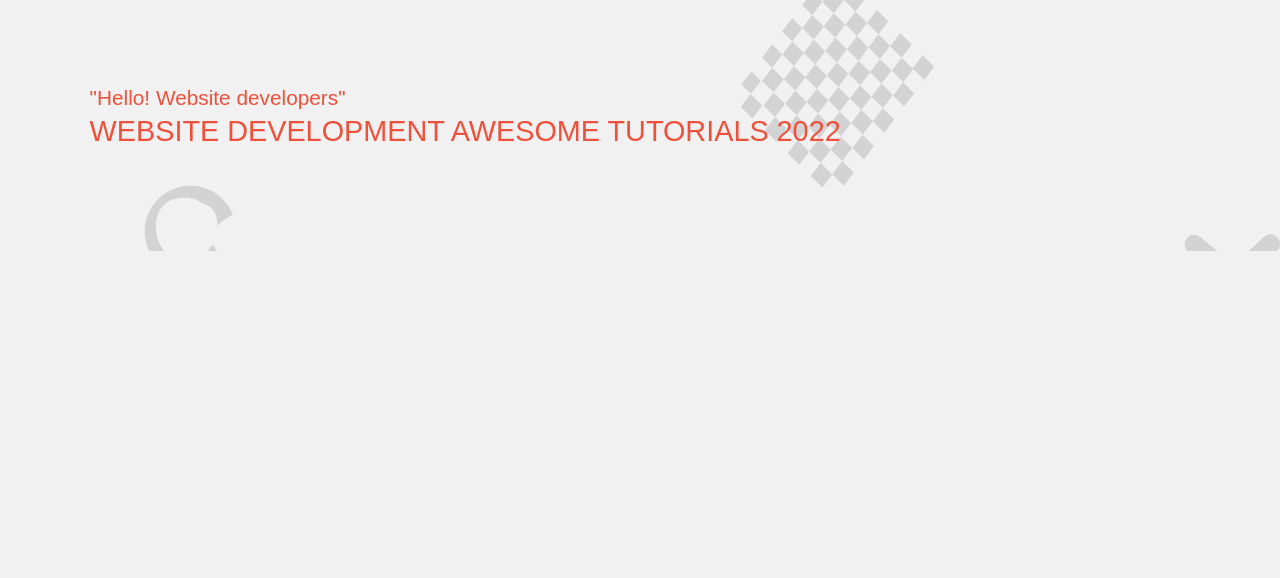
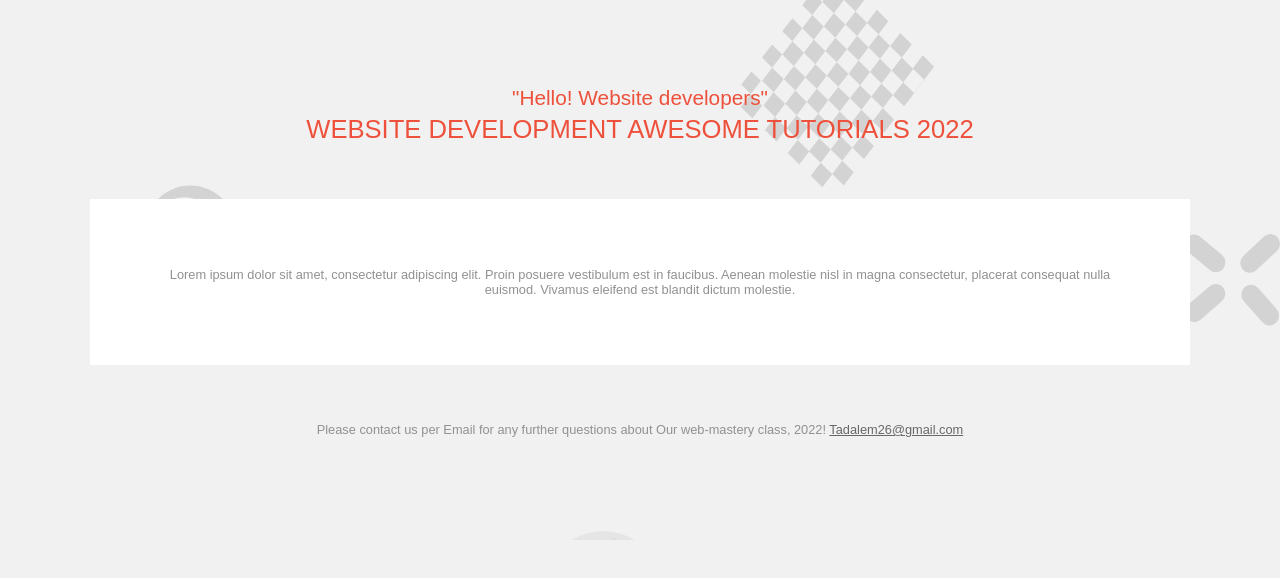
Before and after one commit to TadesseDev/LEARN-TO-CODE, a website: page about.html in a window 1280 px wide. Shown: the part 124-702 px from the top of the page. Drawn offline with Linux system fonts and the light colour scheme; a web font is replaced by a local one.

Commit message:
add bout page ard section

```diff
--- a/about.html
+++ b/about.html
@@ -45,6 +45,13 @@
       <section id="about-us">
         <p class="title-3">"Hello! Website developers"</p>
         <h1 class="title-1">WEBSITE DEVELOPMENT AWESOME TUTORIALS 2022</h1>
+        <div class="card">
+          <p>Lorem ipsum dolor sit amet, consectetur adipiscing elit. Proin posuere vestibulum est in faucibus. Aenean molestie nisl in magna consectetur, placerat consequat nulla euismod. Vivamus eleifend est blandit dictum molestie.</p>
+
+
+          </div>
+          <small>Please contact us per Email for any further questions about Our web-mastery class, 2022!<small>
+          <small class="email">Tadalem26@gmail.com</small>
       </section>
     </main>
   </body>
--- a/styles/main.css
+++ b/styles/main.css
@@ -261,8 +261,27 @@ footer #copy-right .text {
   width: 60%;
 }
 
+#about-us {
+  text-align: center;
+}
+
 #about-us .title-1 {
   color: var(--primary);
   font-weight: 500;
-  font-size: 1.8rem;
+  font-size: 1.6rem;
 }
+#about-us .card {
+  background-color: white;
+  padding: 5%;
+  margin: 5% 0;
+}
+
+#about-us .card p,#about-us small {
+  font-size: small;
+  color: var(--blur1);
+  font-size: 0.8rem;
+}
+#about-us .email{
+  color: var(--blur2);
+  text-decoration: underline;
+}
```
